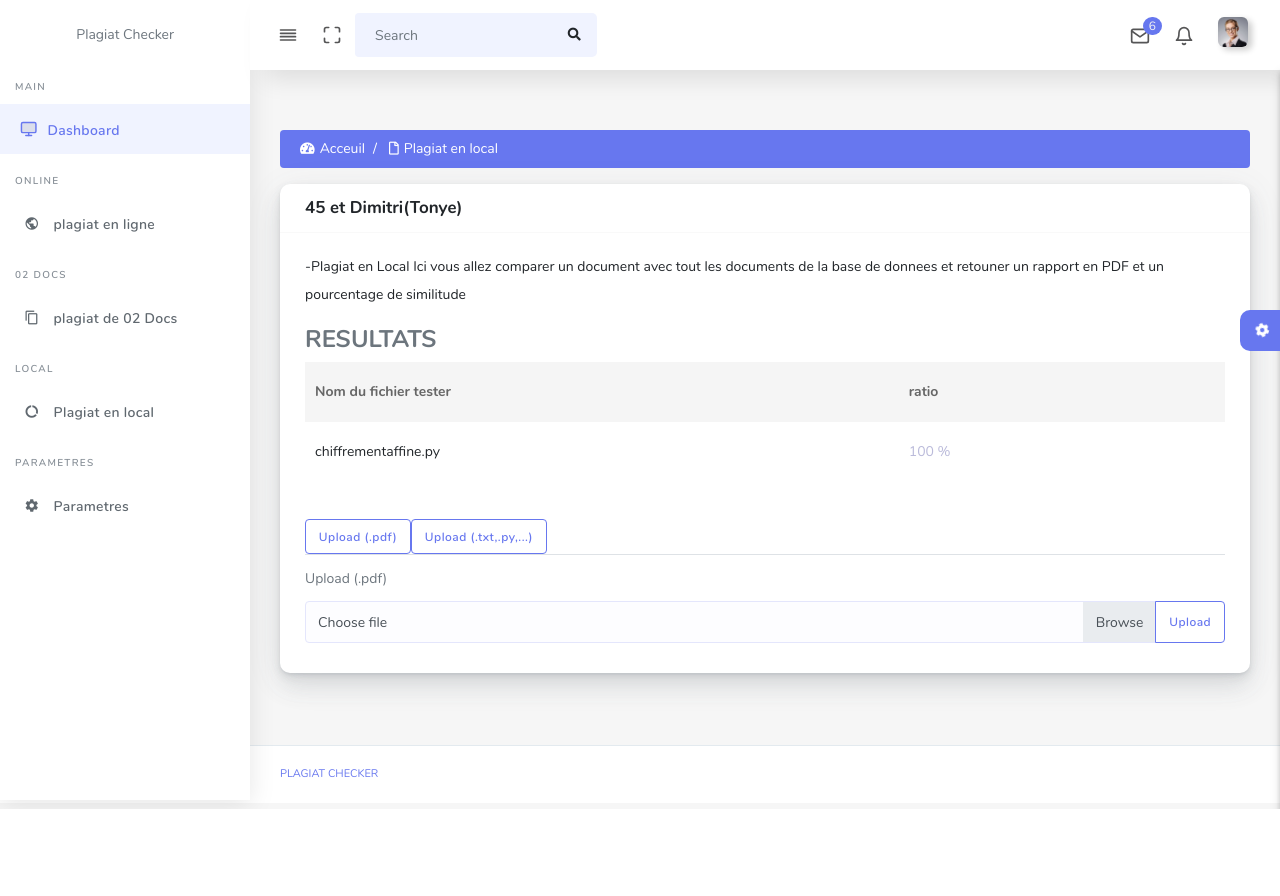
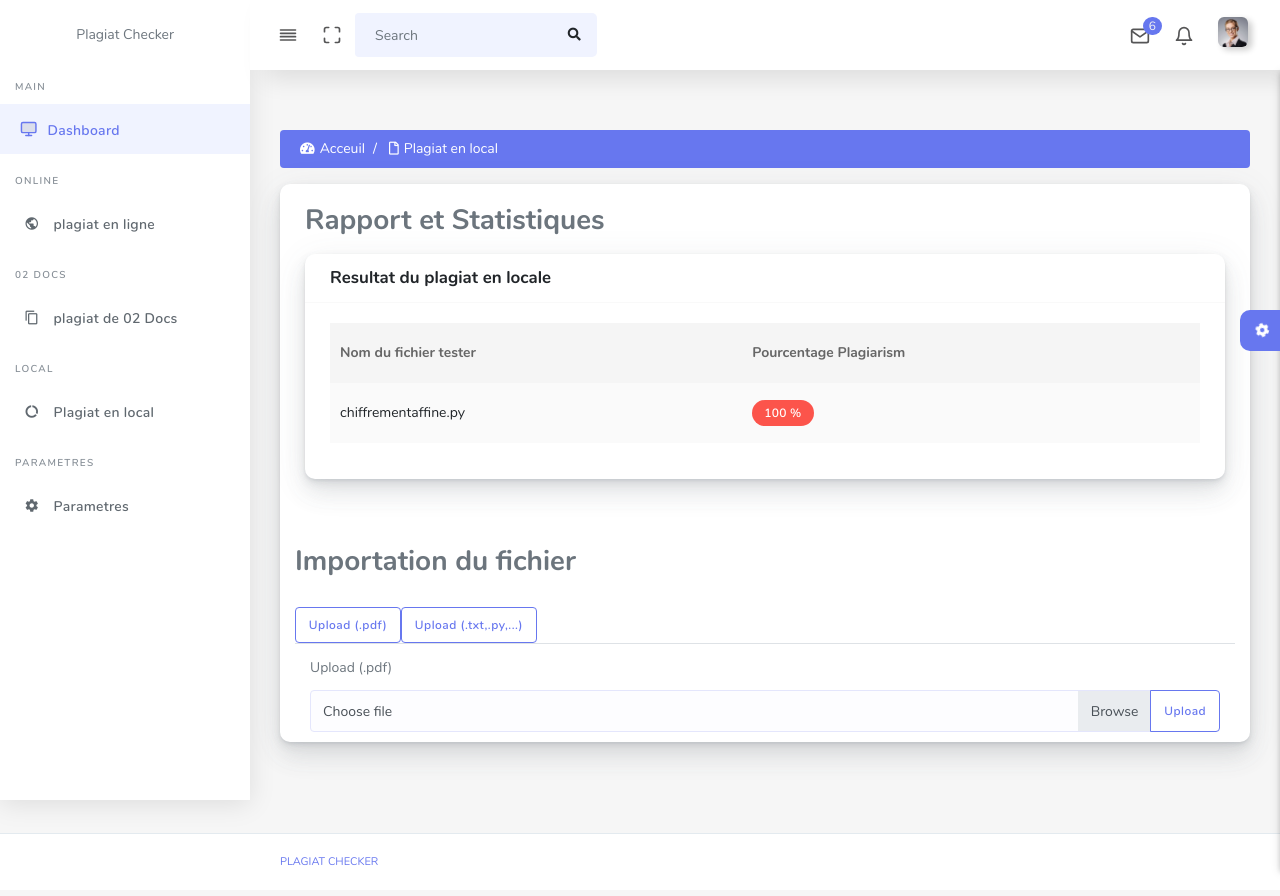
Before and after one commit to goubexlv/PlagiatChecker, a Django app: page /plagiatLocals/ in a window 1280 px wide. Before the commit the page ends 809 px from the top, so only its background shows below. Run offline with Django 3.2, Linux system fonts and the light colour scheme; data comes from the database, SQL or seed files in the repository; both versions use the stored data as it was after the commit; some libraries are stand-ins or nearby versions.

Commit message:
arrangement

```diff
--- a/PlagiatChecker/PlagiatChecker/urls.py
+++ b/PlagiatChecker/PlagiatChecker/urls.py
@@ -7,7 +7,7 @@ from .views import index
 from accounts.views import login_user,register_user,logout_user
 from plagiatDocuments.views import plagiatDocument
 from plagiatLocal.views import plagiatLocal, send_fichier , send_fichier2 , plagiatLocalResponse, plagiatLocalResponse1,plagiatlocal
-from plagiatOnline.views import plagiatOnline
+from plagiatOnline.views import plagiatOnline,upload_file,check_plagiat
 
 urlpatterns = [
     path("", login_user, name="login_user"),
@@ -31,5 +31,7 @@ urlpatterns = [
 
     # Gallagher
     path("plagiatOnline/", plagiatOnline ,name="plagiatOnline"),
+    path("upload_file/", upload_file ,name="upload_file"),
+    path("check_plagiat/", check_plagiat,name="check_plagiat"),
 
 ]
--- a/PlagiatChecker/plagiatLocal/templates/locale/results.html
+++ b/PlagiatChecker/plagiatLocal/templates/locale/results.html
@@ -16,53 +16,58 @@
     <div class="row clearfix">
         <div class="col-lg-12 col-md-12 col-sm-12 col-xs-12">
             <div class="card">
+
+            <div class="card-body">
+                {% if resultats %}
+                <h3>Rapport et Statistiques</h3>
+                <section>
+                    <p>
+                       <div class="row">
+                        <div class="col-12">
+                          <div class="card">
                             <div class="card-header">
-                        <h4>45 et Dimitri(Tonye)</h4>
+                              <h4>Resultat du plagiat en locale</h4>
                             </div>
                             <div class="card-body">
-                {% if resultats %}
-                <p >
-                    -Plagiat en Local
-                        Ici vous allez comparer un document avec tout les documents de la base de donnees et retouner un rapport en PDF et un pourcentage de similitude
-
-                    </p>
-                    <h4 class="modal-header-title">RESULTATS </h4>
-                    <div class="row">
-            <div class="col-md-12">
-                <div class="table-wrap">
-                    <table class="table">
-                        <thead class="thead-dark">
+                              <div class="table-responsive">
+                                <table class="table table-striped table-hover" id="tableExport_prof" style="width:100%;">
+                                  <thead>
                                     <tr>
                                       <th>Nom du fichier tester</th>
-                                <th>ratio</th>
-                                <th>&nbsp;</th>
+                                      <th>Pourcentage Plagiarism</th>
                                     </tr>
                                   </thead>
                                   <tbody>
                                     {% for resultat in resultats %}
                                       <tr>
-
-                                    <td> {{ resultat.nomtest }} </td>
-                                    <td><font COLOR=" {{ resultat.color }} " > <d>{{ resultat.ratio }} % </b></font></td>
-
+                                        <td>{{ resultat.nomtest }}</td>
+                                        <td><div class="{{ resultat.color }}">{{ resultat.ratio }} %</div></td>
                                       </tr>
                                       {% endfor %}
                                   </tbody>
                                 </table>
                               </div>
+
+                            </div>
+
+                          </div>
+                        </div>
                       </div>
                      </div>
 
-
+                    </p>
+                </section>
                 {% endif %}
+                <div class="tab-content col-md-12">
+                    <h3> Importation du fichier</h3>
                   </br>
                     <nav>
-            <div class="nav nav-tabs" id="nav-tab" role="tablist">
+                        <div class="nav nav-tabs " id="nav-tab" role="tablist">
                           <button class="btn btn-outline-primary"  id="nav-home-tab" data-toggle="tab" data-target="#nav-home" type="button" role="tab" aria-controls="nav-home" aria-selected="true">Upload (.pdf)</button>
                           <button class="btn btn-outline-primary" id="nav-profile-tab" data-toggle="tab" data-target="#nav-profile" type="button" role="tab" aria-controls="nav-profile" aria-selected="false">Upload (.txt,.py,...)</button>
                         </div>
                       </nav>
-          <div class="tab-content" id="nav-tabContent">
+                      <div class="tab-content col-md-12" id="nav-tabContent">
                         <div class="tab-pane fade show active" id="nav-home" role="tabpanel" aria-labelledby="nav-home-tab">
 
                             <form method = "POST" class="post-form" action = "{% url 'envoifichier' %}" enctype="multipart/form-data">
@@ -105,11 +110,54 @@
 
                             </form>
 
+
                         </div>
                       </div>
+
+                </div>
+            </div>
+
+
+
+        </br>
+
 
       </div>
       </div>
         </div>
     </div>
 {% endblock %}
+
+{% block scripts %}
+    {{ block.super }}
+
+    <script src="{% static 'assets/bundles/dropzonejs/min/dropzone.min.js' %}"></script>
+    {% comment %} <script src="{% static 'assets/js/page/multiple-upload.js' %}"></script> {% endcomment %}
+    <script src="{% static 'assets/bundles/summernote/summernote-bs4.js' %}"></script>
+    <script src="{% static 'assets/bundles/datatables/datatables.min.js' %}"></script>
+    <script src="{% static 'assets/bundles/datatables/DataTables-1.10.16/js/dataTables.bootstrap4.min.js' %}"></script>
+    <script src="{% static 'assets/js/page/datatables.js' %}"></script>
+    <script src="{% static 'assets/js/sweet.js' %}"></script>
+
+
+    <script>
+
+
+
+          // Remplacez le contenu du tableau avec le nouveau HTML
+
+          $('#tableExport_prof').DataTable({
+            responsive: true,
+            dom: 'Bfrtip',
+            buttons: [
+                'copy', 'csv', 'excel', 'pdf', 'print'
+            ]
+        }).show();
+
+
+
+    </script>
+
+
+
+{% endblock %}
```
Also changed, not shown: PlagiatChecker/api/plagialocal.py (+12 -12 lines), PlagiatChecker/plagiatLocal/templates/locale/index.html (+16 -85 lines), PlagiatChecker/db.sqlite3, 1 other file. Lines whose indentation alone changed are shown as unchanged.
